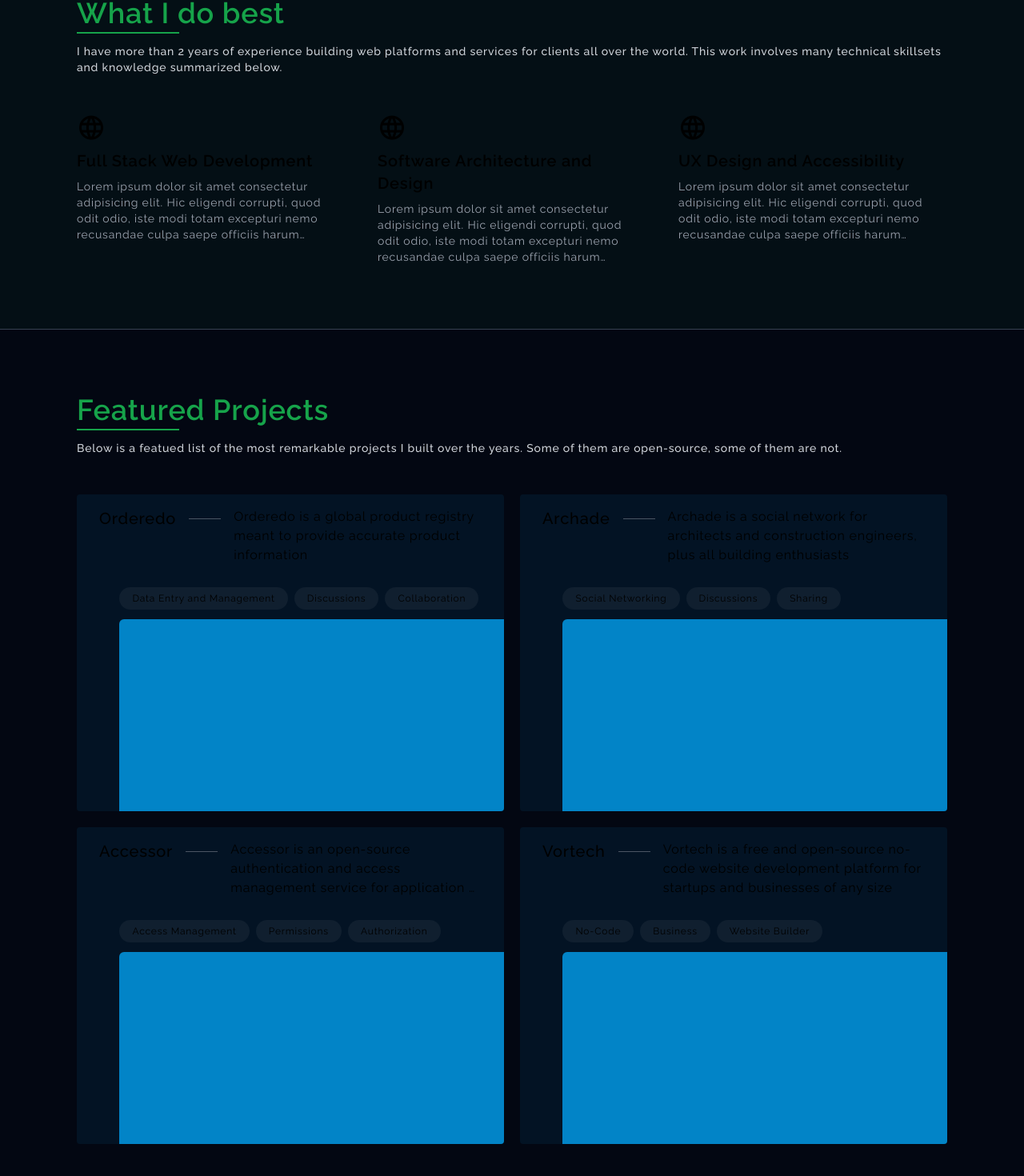
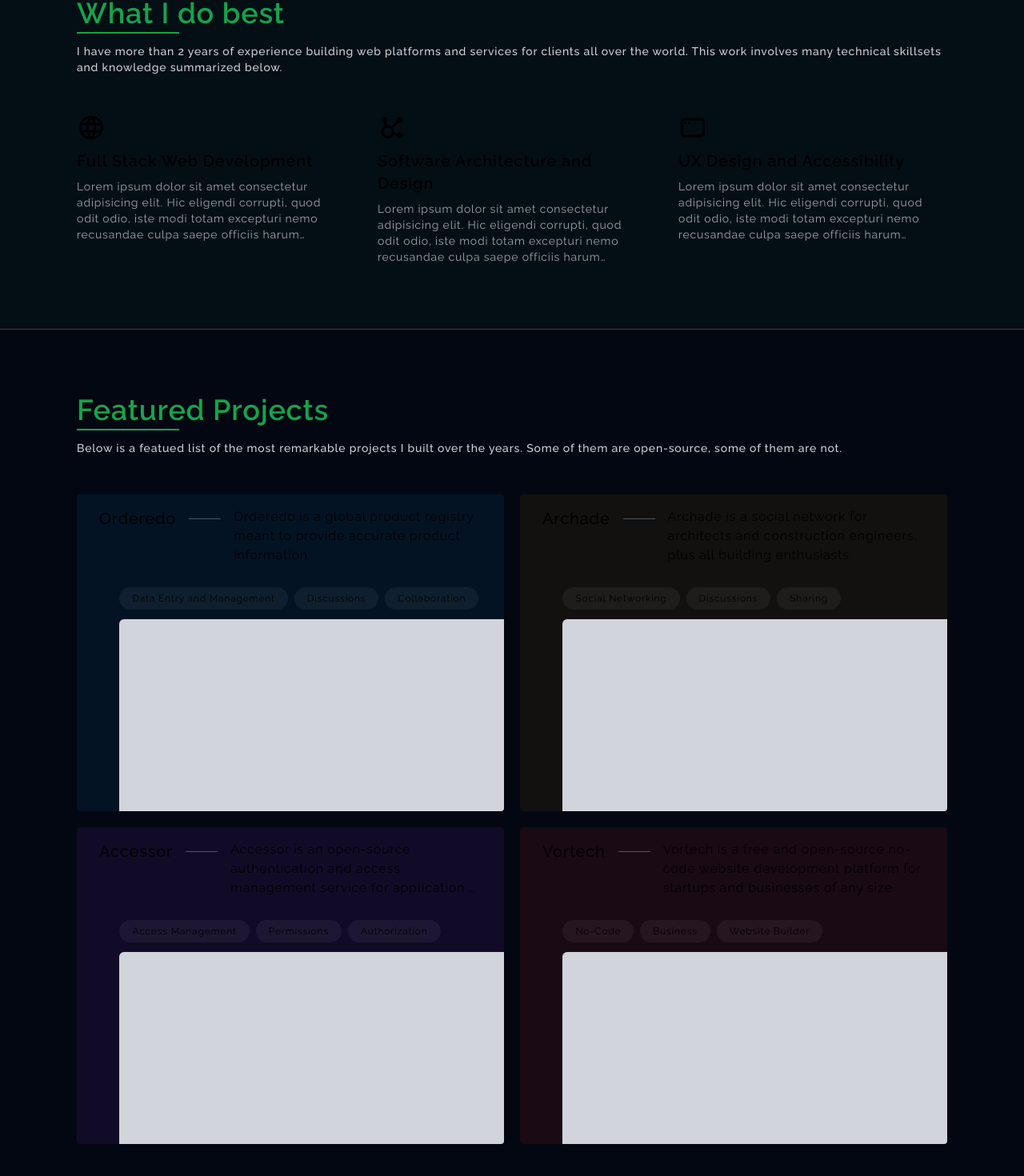
Before and after one commit to yahyaeddhissa/yahyaeddhissa.vercel.app, a Next.js app: page / in a window 1280 px wide. Shown: the part 884-2354 px from the top of the page at 80% size. Built offline with nearby package versions, Linux system fonts and the light colour scheme.

Commit message:
Improvements

```diff
--- a/src/app/page.tsx
+++ b/src/app/page.tsx
@@ -78,14 +78,17 @@ export default function Home() {
             <Skill
               title="Full Stack Web Development"
               description="Lorem ipsum dolor sit amet consectetur adipisicing elit. Hic eligendi corrupti, quod odit odio, iste modi totam excepturi nemo recusandae culpa saepe officiis harum voluptatem maiores eveniet est eos quibusdam?"
+              icon="world"
             />
             <Skill
               title="Software Architecture and Design"
               description="Lorem ipsum dolor sit amet consectetur adipisicing elit. Hic eligendi corrupti, quod odit odio, iste modi totam excepturi nemo recusandae culpa saepe officiis harum voluptatem maiores eveniet est eos quibusdam?"
+              icon="affiliate"
             />
             <Skill
               title="UX Design and Accessibility"
               description="Lorem ipsum dolor sit amet consectetur adipisicing elit. Hic eligendi corrupti, quod odit odio, iste modi totam excepturi nemo recusandae culpa saepe officiis harum voluptatem maiores eveniet est eos quibusdam?"
+              icon="app-window"
             />
           </div>
         </Section>
@@ -103,21 +106,25 @@ export default function Home() {
                 "Discussions",
                 "Collaboration",
               ]}
+              color="bg-sky-600"
             />
             <Project
               title="Archade"
               description="Archade is a social network for architects and construction engineers, plus all building enthusiasts"
               tags={["Social Networking", "Discussions", "Sharing"]}
+              color="bg-yellow-700"
             />
             <Project
               title="Accessor"
               description="Accessor is an open-source authentication and access management service for application of any scale"
               tags={["Access Management", "Permissions", "Authorization"]}
+              color="bg-purple-600"
             />
             <Project
               title="Vortech"
               description="Vortech is a free and open-source no-code website development platform for startups and businesses of any size"
               tags={["No-Code", "Business", "Website Builder"]}
+              color="bg-red-600"
             />
           </div>
         </Section>
--- a/src/app/project.tsx
+++ b/src/app/project.tsx
@@ -3,14 +3,16 @@ export function Project({
   description,
   imageUrl = "",
   tags,
+  color,
 }: {
   title: string;
   description: string;
   imageUrl?: string;
   tags: string[];
+  color: string;
 }) {
   return (
-    <div className="bg-sky-600 bg-opacity-10 rounded relative overflow-hidden">
+    <div className={"bg-opacity-10 rounded relative overflow-hidden " + color}>
       <div className="md:flex items-start gap-4 md:px-7 px-4 md:py-4 py-3 mb-3">
         <div className="md:flex items-center gap-4">
           <h4 className="text-xl font-medium">{title}</h4>
@@ -31,7 +33,7 @@ export function Project({
             ))}
           </div>
           <div
-            className="md:h-60 h-36 w-full bg-sky-600 bg-cover rounded-tl-md"
+            className="md:h-60 h-36 w-full bg-gray-300 bg-cover rounded-tl-md"
             style={{ backgroundImage: `url("${imageUrl}")` }}
           ></div>
         </div>
--- a/src/app/skill.tsx
+++ b/src/app/skill.tsx
@@ -1,14 +1,16 @@
 export function Skill({
   title,
   description,
+  icon,
 }: {
   title: string;
   description: string;
+  icon: string;
 }) {
   return (
     <div>
       <div className="mb-1.5">
-        <i className={`ti ti-world md:text-4xl text-3xl`} />
+        <i className={`ti ti-${icon} md:text-4xl text-3xl`} />
       </div>
       <h4 className="md:text-xl text-lg font-semibold mb-2">{title}</h4>
       <p className="md:text-sm text-xs font-normal text-gray-400 line-clamp-4">
```
